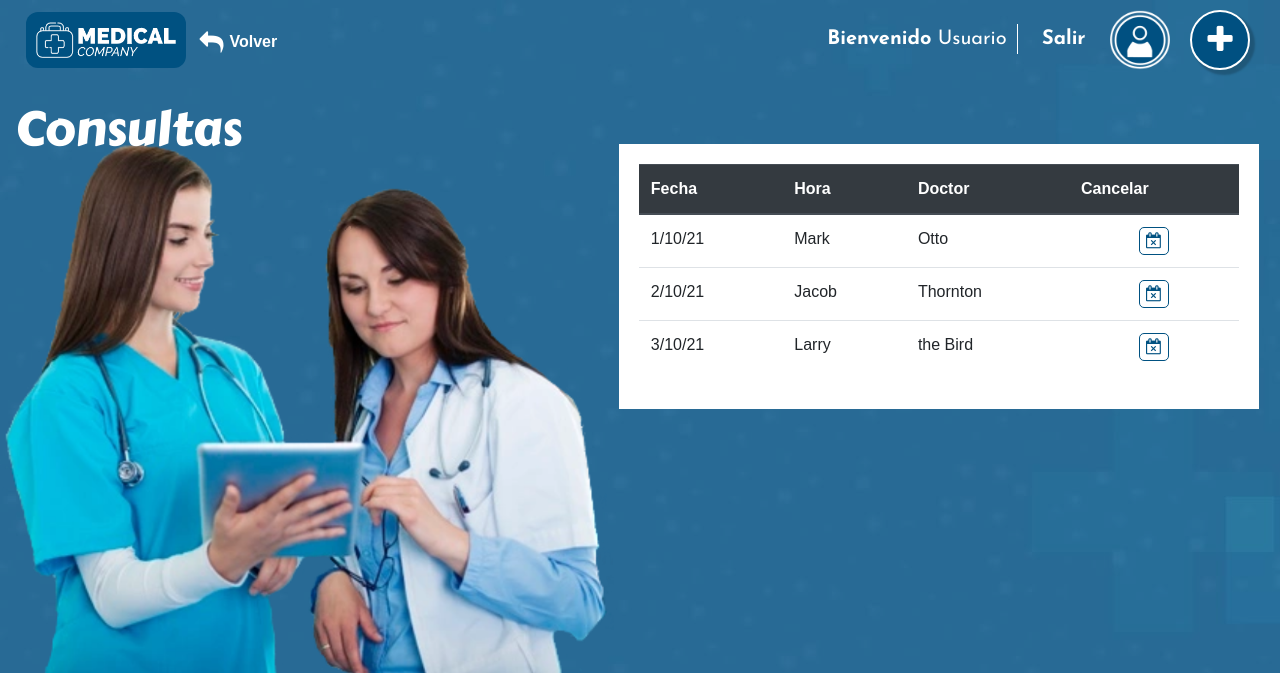
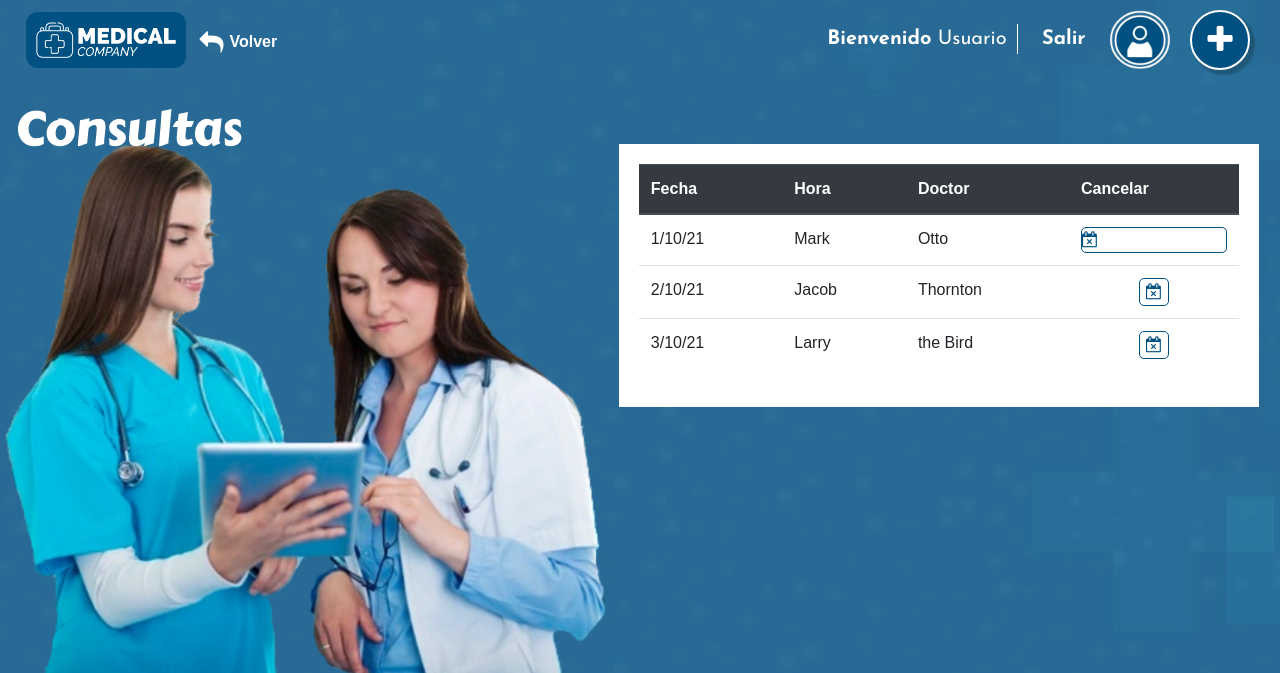
Before and after one commit to titomatu/DoctorsOfficeDjangoWebApp, a Django app: page /consultas in a window 1280 px wide. Shown: the top 673 px of the page. Run offline with Django 3.2, Linux system fonts and the light colour scheme; some libraries are stand-ins or nearby versions.

Commit message:
Ajustar estilos en consultas

```diff
--- a/modules/appcitasmedicas/templates/consultas.html
+++ b/modules/appcitasmedicas/templates/consultas.html
@@ -78,7 +78,7 @@
                                 <td>1/10/21</td>
                                 <td>Mark</td>
                                 <td>Otto</td>
-                            <td><button class="btn-cancelar"><i class="fa fa-calendar-times-o"></i></button></td>
+                                <td><a class="btn-cancelar"><i class="fa fa-calendar-times-o"></i></a></td>
                             </tr>
                             <tr>
                                 <td>2/10/21</td>
```
Also changed, not shown: dbconsultoriomedico.db. Lines whose indentation alone changed are shown as unchanged.
